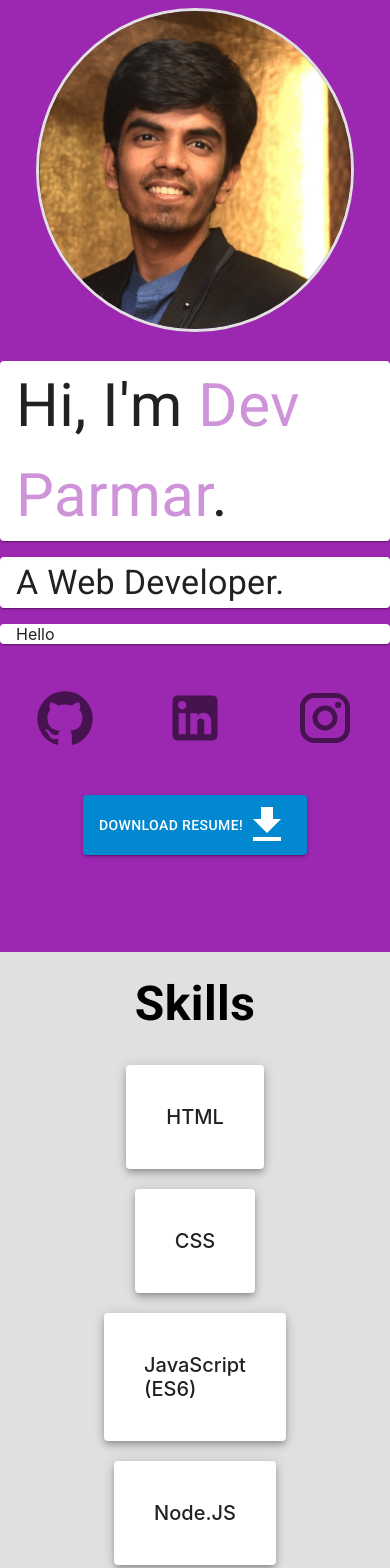
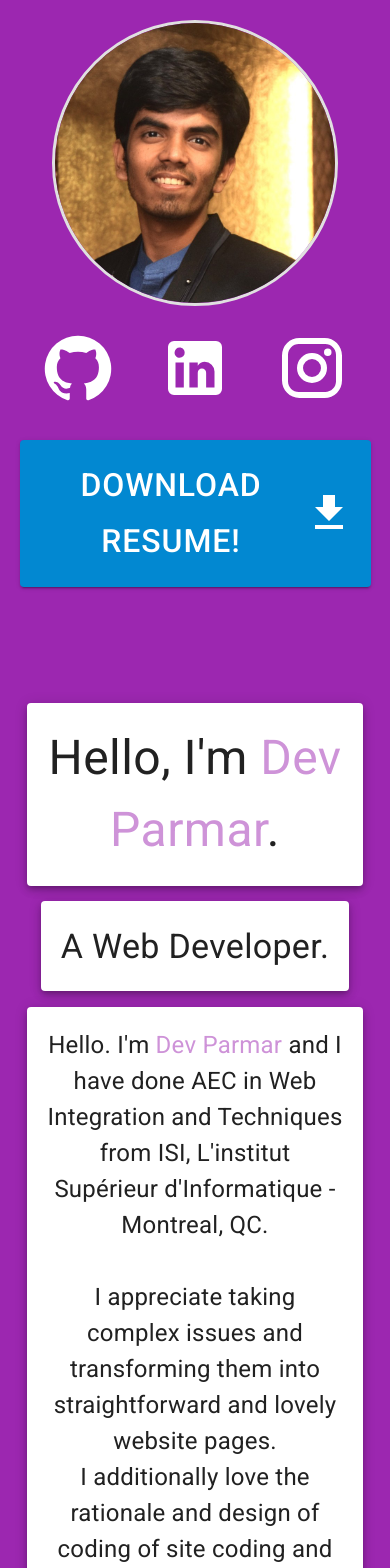
Before and after one commit to Dev-Parmar/portfolio, a React (Create React App) app: page / in a window 390 px wide. Shown: the top 1568 px of the page. Built offline with nearby package versions, Linux system fonts and the light colour scheme.

Commit message:
Responsive Design for mobile

```diff
--- a/src/components/Header.js
+++ b/src/components/Header.js
@@ -10,23 +10,27 @@ function Header() {
 
     const sty = () => {
         return ({
-            width: '2.5em',
-            height: '2.5em',
+            width: '3em',
+            height: '3em',
+            color: '#fff'
+        })
+    }
 
-        }
+    const the = () => {
+        return ({
+            textAlign: 'center',
+            padding: '5%',
+            margin: ' 2% 7%'
+        })
+    }
 
-        )
-    }
     return (
         <Fragment>
-            <Box sx={{ backgroundColor: '#9c27b0', display: 'flex', justifyContent: 'center', flexWrap: 'wrap' }} >
-                <Box sx={{ padding: '2% 0 5% 0' }}>
-                    <Avatar src='profile.jpg' alt='Dev Parmar' sx={{ width: '80%', height: '100%', border: '3px solid #e0e0e0', margin: 'auto' }} />
-                </Box>
-                <Box >
-                    <Paper sx={{ paddingX: '1em', marginY: '1em' }}><Typography sx={{ fontSize: 'h2.fontSize' }}>Hi, I'm <span style={{ color: '#ce93d8' }}>Dev Parmar</span>.</Typography></Paper>
-                    <Paper sx={{ paddingX: '1em', marginY: '1em' }}><Typography sx={{ fontSize: 'h4.fontSize' }}>A Web Developer.</Typography></Paper>
-                    <Paper sx={{ paddingX: '1em', marginY: '1em' }}>Hello</Paper>
+            <Box sx={{ backgroundColor: '#9c27b0', display: 'flex', flexWrap: 'wrap', justifyContent: 'center' }} >
+                <Box sx={{ margin: '5%' }}>
+                    <Box sx={{ width: '100%', display: 'flex', justifyContent: 'center' }}>
+                        <Avatar src='profile.jpg' alt='Dev Parmar' sx={{ width: '80%', height: '100%', border: '3px solid #e0e0e0' }} />
+                    </Box>
                     <Box sx={{ display: 'flex', justifyContent: 'space-around', paddingY: '5%' }}>
                         <IconButton href='https://github.com/Dev-Parmar' target='_blank' sx={{
                             "&:hover": {
@@ -47,10 +51,19 @@ function Header() {
                             }
                         }}><InstagramIcon sx={sty} /></IconButton>
                     </Box>
-                    <Box sx={{ textAlign: 'center', padding: '5% 0', marginBottom: '20%' }} >
-                        <Button href='Resume.pdf' target='_blank' variant='contained' color='info' sx={{ margin: '0  10%' }} download> Download Resume!
+                    <Box sx={{ textAlign: 'center', padding: '3% 0' }} >
+                        <Button href='Resume.pdf' target='_blank' variant='contained' color='info' sx={{ fontSize: '2em', padding: '5%' }} download> Download Resume!
                             <DownloadIcon sx={{ width: '2em', height: '2em' }} /></Button>
                     </Box>
+
+                </Box>
+                <Box sx={{ width: '50em' }}>
+                    <Box sx={{ padding: '20% 0', display: 'flex', justifyContent: 'center', flexWrap: 'wrap' }}>
+                        <Paper sx={the} elevation={5}><Typography sx={{ fontSize: 'h3.fontSize' }}>Hello, I'm <span style={{ color: '#ce93d8' }}>Dev Parmar</span>.</Typography></Paper>
+                        <Paper sx={the} elevation={5}><Typography sx={{ fontSize: 'h4.fontSize' }}>A Web Developer.</Typography></Paper>
+                        <Paper sx={the} elevation={5}><Typography sx={{ fontSize: 'h5.fontSize' }}>Hello. I'm <span style={{ color: '#ce93d8' }}>Dev Parmar</span> and I have done AEC in Web Integration and Techniques from ISI, L'institut Supérieur d'Informatique - Montreal, QC. <br /><br /> I appreciate taking complex issues and transforming them into straightforward and lovely website pages. <br />I additionally love the rationale and design of coding of site coding and consistently endeavor to compose exquisite and productive code whether it be <span style={{ color: '#ce93d8' }}>Node.JS, React, Express.JS, HTML, CSS or JavaScript</span>. <br /><br />At the point when I'm not coding you'll find me playing computer games, listening music or making an espresso.</Typography></Paper>
+                    </Box>
+
                 </Box>
             </Box>
         </Fragment >
```
